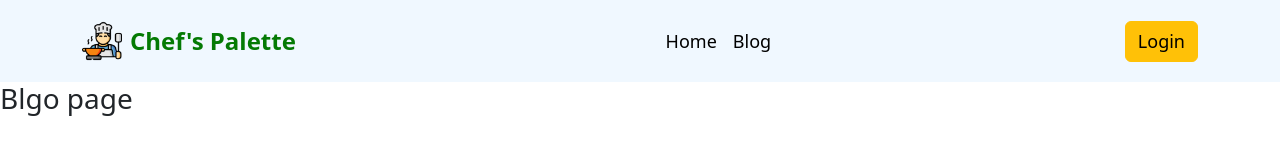
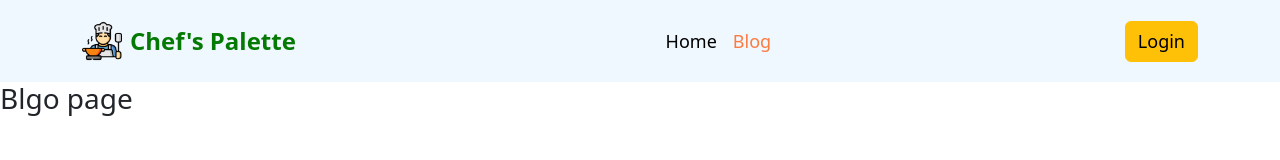
Before and after one commit to smmunna/chefs-palette-client, a React (Vite) app: page /blog in a window 1280 px wide. Shown: the top 160 px of the page. Built offline with nearby package versions, Linux system fonts and the light colour scheme.

Commit message:
Active Link Added

```diff
--- /dev/null
+++ b/src/components/ActiveLink/ActiveLink.css
@@ -0,0 +1,3 @@
+.activeColor{
+    color: rgba(255, 81, 0, 0.749);
+}
--- /dev/null
+++ b/src/components/ActiveLink/ActiveLink.jsx
@@ -0,0 +1,17 @@
+import React from 'react';
+import { NavLink } from 'react-router-dom';
+import './ActiveLink.css';
+
+const ActiveLink = ({to,children}) => {
+    return (
+        <NavLink
+        to={to}
+            className={({ isActive}) =>
+                isActive ? "activeColor":"" }
+        >
+        {children}
+        </NavLink>
+    );
+}
+
+export default ActiveLink;
--- a/src/components/Header/Header.css
+++ b/src/components/Header/Header.css
@@ -3,6 +3,7 @@ a{
     color: black;
     text-decoration: none;
     font-size: 18px;
+    transition: all 1s;
 }
 a:hover{
     color: black;
--- a/src/components/Header/Header.jsx
+++ b/src/components/Header/Header.jsx
@@ -3,8 +3,10 @@ import './Header.css';
 import { Button, Container, Nav, Navbar } from 'react-bootstrap';
 import { Link } from 'react-router-dom';
 import BrandIcon from '../../assets/icons/brandicon.png';
+import ActiveLink from '../ActiveLink/ActiveLink';
 
 const Header = () => {
+
     return (
         <div className='navbar-bg'>
             <Navbar collapseOnSelect expand="lg">
@@ -15,15 +17,17 @@ const Header = () => {
                         height="40"
                         alt="React Bootstrap logo"
                     />
-                    <Navbar.Brand href="#home" className='ms-2 brand'>Chef's Palette</Navbar.Brand>
+                    <Navbar.Brand className='ms-2 brand'>Chef's Palette</Navbar.Brand>
                     <Navbar.Toggle aria-controls="responsive-navbar-nav" />
                     <Navbar.Collapse id="responsive-navbar-nav">
                         <Nav className="mx-auto">
+
+                                <Nav.Link>
+                                    <ActiveLink to="/">Home</ActiveLink>
+                                </Nav.Link>
+
                             <Nav.Link>
-                                <Link to="/">Home</Link>
-                            </Nav.Link>
-                            <Nav.Link>
-                                <Link to="/blog">Blog</Link>
+                                <ActiveLink to="/blog" >Blog</ActiveLink>
                             </Nav.Link>
                         </Nav>
                         <Nav>
```
